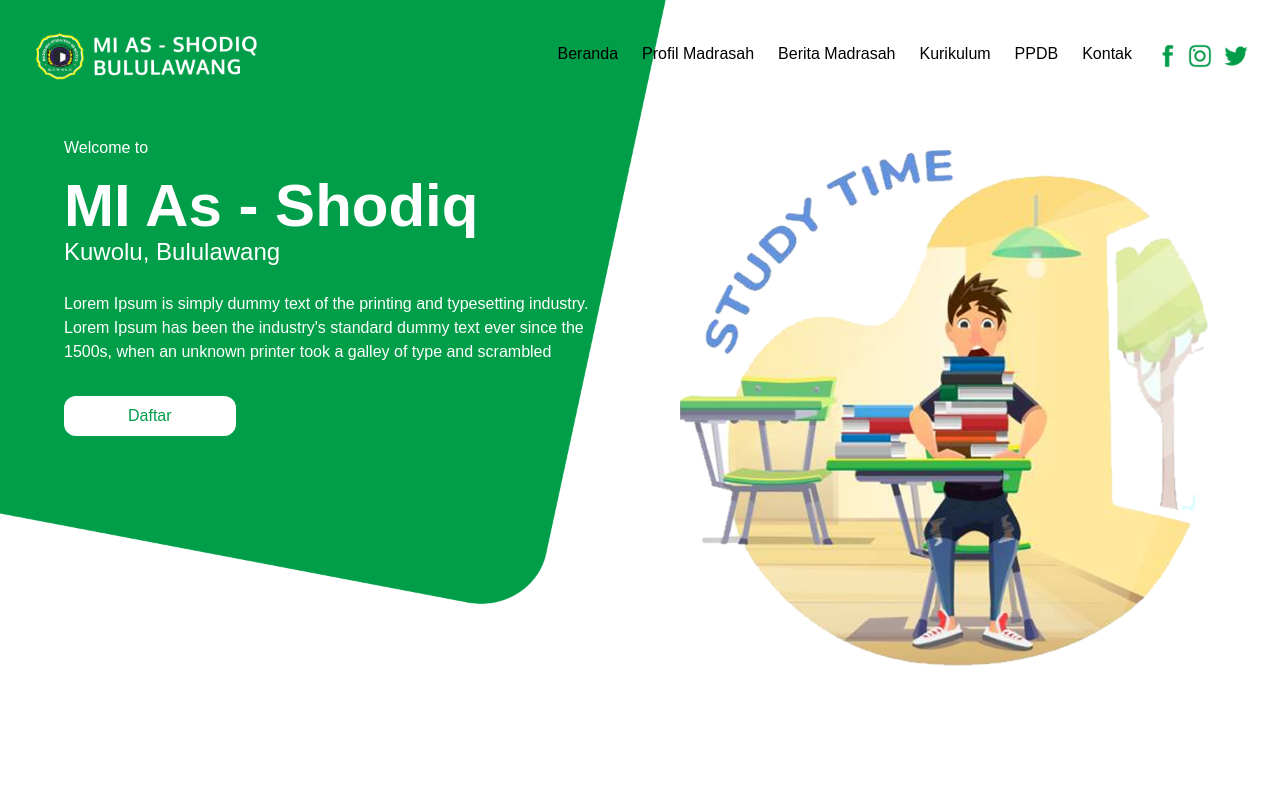
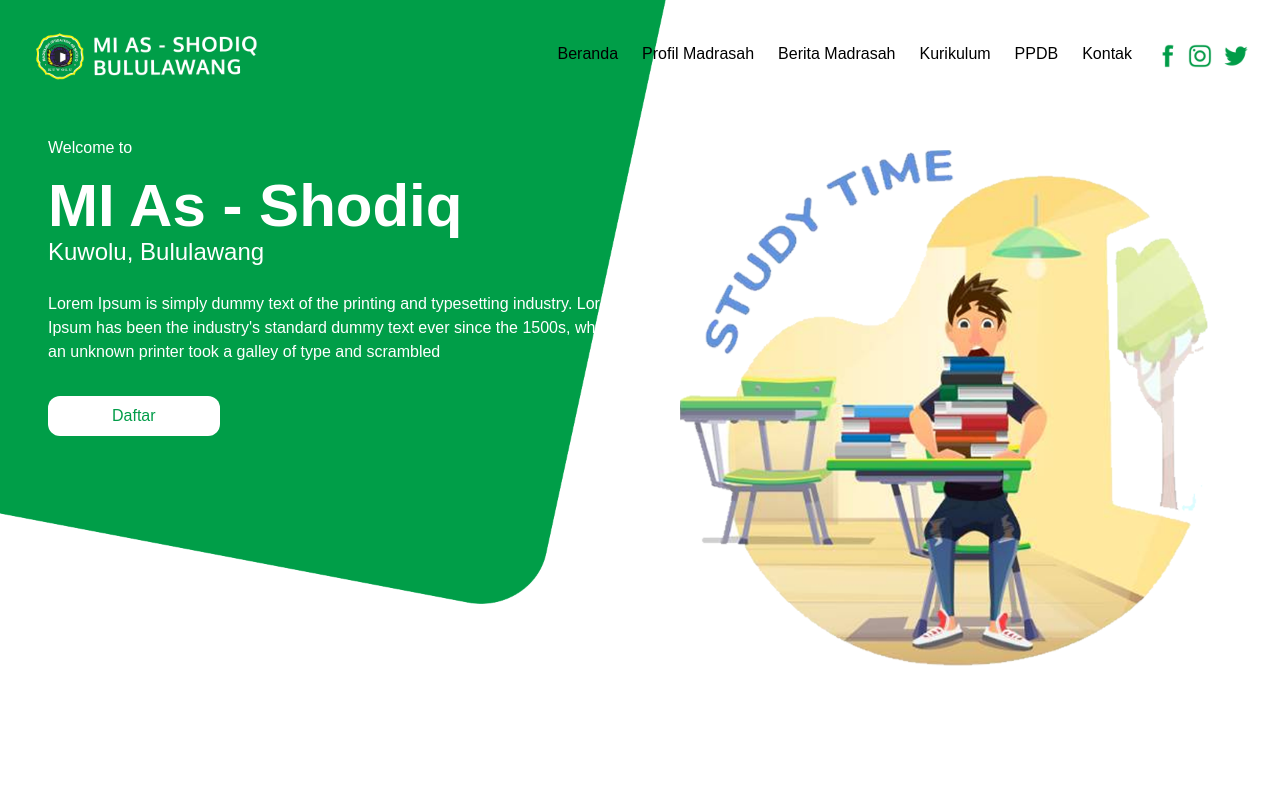
Before and after one commit to AlternatiF-App/web-profile, a Next.js app: page / in a window 1280 px wide. Shown: the top 800 px of the page. Built offline with nearby package versions, Linux system fonts and the light colour scheme.

Commit message:
Fix style in main content, extra and gallery

```diff
--- a/components/landing-page/Gallery.tsx
+++ b/components/landing-page/Gallery.tsx
@@ -58,7 +58,7 @@ const Gallery = () => {
 
   return (
     <div className="font-sora py-10">
-        <div className="bg-primary">
+        <div className="bg-primary text-white">
             <div className="w-full 2xl:w-10/12 2xl:mx-auto px-6 lg:px-8 py-20">
                 <p className="text-center text-sm lg:text-xl font-light">Yuk, pelajari lebih dalam tentang MI As - Shodiq</p>
                 <h1 className="text-3xl lg:text-4xl font-bold text-center pt-4">Galeri Foto Aktivitas MI As - Shodiq.</h1>
--- a/components/landing-page/MainContent.tsx
+++ b/components/landing-page/MainContent.tsx
@@ -3,7 +3,7 @@ const MainContent = () => {
   return (
     <div className="bg-main pt-16 lg:pt-28 font-sora hide-scroll-bar">
         <div className="w-full 2xl:w-10/12 2xl:mx-auto lg:flex px-0 lg:px-8">
-            <div className="w-full lg:w-1/2 bg-primary lg:bg-transparent text-white px-6 py-10 lg:py-6 lg:px-8 2xl:px-20 2xl:py-40">
+            <div className="w-full lg:w-1/2 bg-primary lg:bg-transparent text-white px-6 py-10 lg:py-6 lg:px-4 2xl:px-20 2xl:py-28">
                 <span className="block text-sm lg:text-base 2xl:text-xl">Welcome to</span>
                 <h1 className="text-[44px] lg:text-6xl 2xl:text-8xl font-bold pt-0 lg:pt-4">MI As - Shodiq</h1>
                 <h2 className="text-xl lg:text-2xl 2xl:text-3xl">Kuwolu, Bululawang</h2>
@@ -16,7 +16,7 @@ const MainContent = () => {
                     </button>
                 </div>
             </div>
-            <div className="w-full lg:w-1/2 py-14 lg:py-8 2xl:py-20 lg:px-10">
+            <div className="w-full lg:w-1/2 px-6 py-14 lg:py-8 2xl:py-20 lg:px-10">
                 <img className="w-full h-auto mx-auto"
                     src="/assets/images/vector.png"
                     alt="vector" loading="lazy"
--- a/components/landing-page/Students.tsx
+++ b/components/landing-page/Students.tsx
@@ -11,7 +11,7 @@ const Students = () => {
                         Semuanya berkesempatan bergabung dengan kami.
                     </p>
                 </div>
-                <div className="pt-20 flex flex-wrap lg:flex-auto justify-center space-x-4 lg:space-x-20">
+                <div className="pt-20 pb-10 flex flex-wrap lg:flex-auto justify-center space-x-4 lg:space-x-20">
                     <ItemStudents total={212} title={'total'} />
                     <ItemStudents total={212} title={'total'} padding={'mt-20'} />
                     <ItemStudents total={212} title={'total'} />
```
